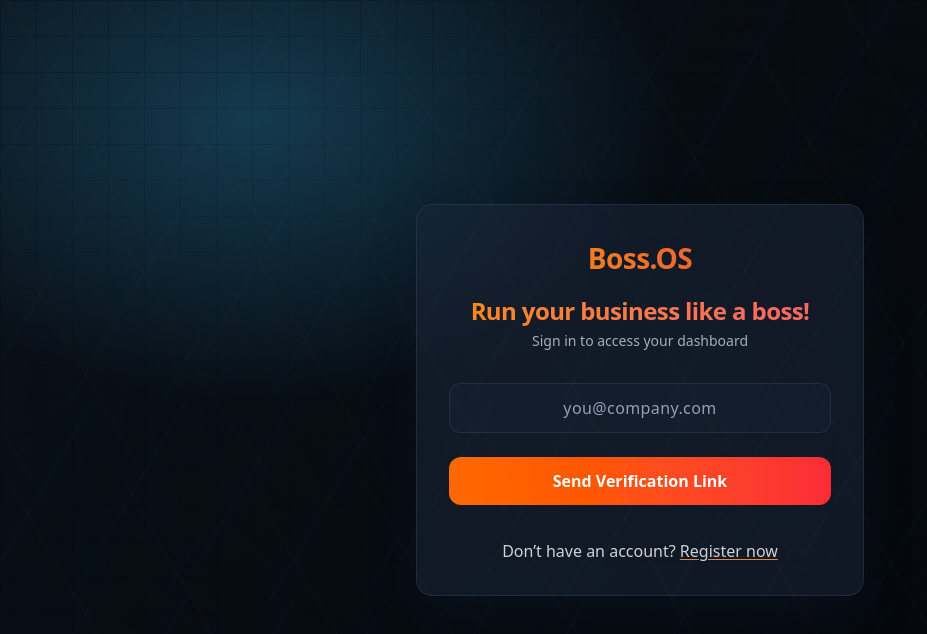
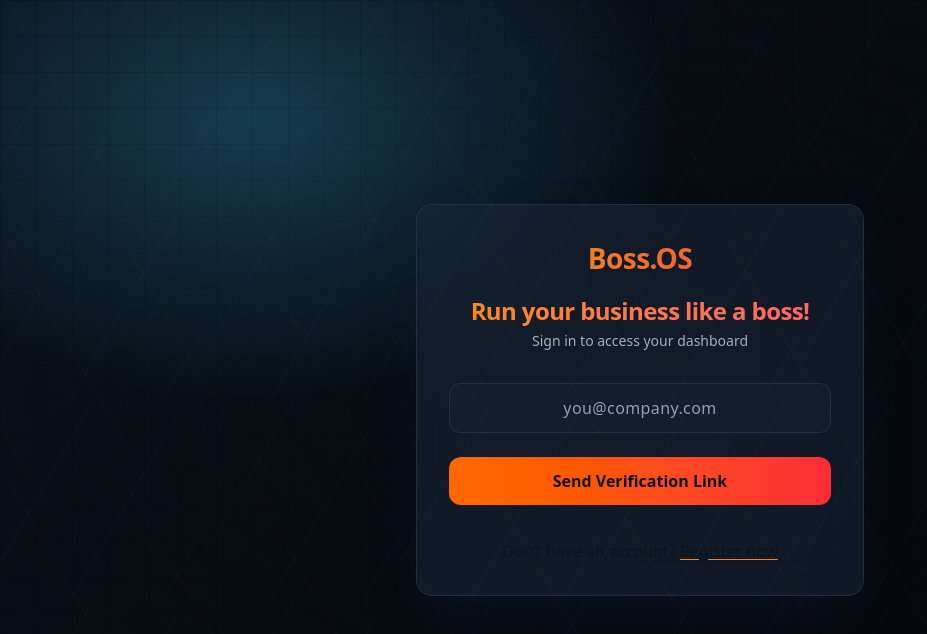
Before and after one commit to mmcdani2/BossOS, a React (Vite) app: page /signin in a window 1280 px wide. Shown: the top 634 px of the page, without its empty margins (0-927 px from the left). Built offline with nearby package versions, Linux system fonts and the light colour scheme.

Commit message:
updating light mode functions

```diff
--- a/index.html
+++ b/index.html
@@ -7,6 +7,27 @@
     <meta name="theme-color" content="#0b0f14" />
     <meta name="viewport" content="width=device-width, initial-scale=1.0" />
     <title>Boss.OS</title>
+    <script>
+      (function () {
+        const saved = localStorage.getItem("theme"); // "light" | "dark" | null
+        const systemDark = window.matchMedia(
+          "(prefers-color-scheme: dark)"
+        ).matches;
+        const theme = saved || (systemDark ? "dark" : "light");
+        document.documentElement.setAttribute("data-theme", theme);
+
+        // keep in sync if system changes and no manual override
+        if (!saved) {
+          const mq = window.matchMedia("(prefers-color-scheme: dark)");
+          mq.addEventListener("change", (e) => {
+            document.documentElement.setAttribute(
+              "data-theme",
+              e.matches ? "dark" : "light"
+            );
+          });
+        }
+      })();
+    </script>
   </head>
   <body>
     <div id="root"></div>
--- a/src/features/auth/AuthCallback.tsx
+++ b/src/features/auth/AuthCallback.tsx
@@ -1,50 +1,49 @@
 // src/features/auth/AuthCallback.tsx
-import { useEffect, useState } from "react";
+import { useEffect } from "react";
 import { supabase } from "@/lib/supabase/client";
 import { useNavigate } from "react-router-dom";
 
 export default function AuthCallback() {
   const navigate = useNavigate();
-  const [msg, setMsg] = useState("Finishing sign-in…");
 
   useEffect(() => {
     (async () => {
       try {
-        // Supabase email links include a ?code=... (or in hash)
-        const hasCode =
-          window.location.search.includes("code=") ||
-          window.location.hash.includes("access_token") ||
-          window.location.hash.includes("type=");
+        // Ensure session is established after redirect
+        const { error: sessionErr } = await supabase.auth.getSession();
+        if (sessionErr) throw sessionErr;
 
-        if (hasCode) {
-          const { error } = await supabase.auth.exchangeCodeForSession(
-            // Works with both search or hash variants
-            window.location.href
-          );
-          if (error) throw error;
+        // Must have a signed-in user here
+        const { data: { user } } = await supabase.auth.getUser();
+        if (!user) {
+          navigate("/signin", { replace: true });
+          return;
         }
 
-        const { data: { session } } = await supabase.auth.getSession();
+        // Check if onboarding is complete
+        const { data: prof, error: profErr } = await supabase
+          .from("profiles")
+          .select("onboarding_complete")
+          .eq("id", user.id)
+          .maybeSingle();
 
-        if (session) {
-          // decide where to go next (onboarding vs dashboard)
-          navigate("/onboarding/profile", { replace: true });
-        } else {
-          // no session — back to sign-in
-          navigate("/signin", { replace: true });
+        if (profErr) {
+          // If we can't read profile for any reason, send to onboarding as a safe default
+          console.warn("Profile lookup error:", profErr.message);
         }
+
+        const needsOnboarding = !(prof && prof.onboarding_complete === true);
+        navigate(needsOnboarding ? "/onboarding" : "/dashboard", { replace: true });
       } catch (e) {
-        const m = e instanceof Error ? e.message : "Auth failed";
-        setMsg(`Error: ${m}`);
-        // fall back after a moment
-        setTimeout(() => navigate("/signin", { replace: true }), 1500);
+        console.error("Auth callback error:", e);
+        navigate("/signin", { replace: true });
       }
     })();
   }, [navigate]);
 
   return (
     <div className="auth-center">
-      <div className="auth-card glass-surface">{msg}</div>
+      <div className="auth-card glass-surface">Finishing sign-in…</div>
     </div>
   );
 }
--- a/src/styles/tokens.css
+++ b/src/styles/tokens.css
@@ -0,0 +1,48 @@
+/* src/styles/tokens.css */
+:root {
+  /* semantic palette */
+  --bg: #0b1220;              /* dark by default; overridden by media query */
+  --surface-1: rgba(15, 23, 42, 0.6);
+  --surface-2: rgba(30, 41, 59, 0.5);
+  --text: #e5e7eb;
+  --muted: rgba(226, 232, 240, 0.7);
+  --border: rgba(148, 163, 184, 0.25);
+  --brand-start: #f97316;     /* orange-500 */
+  --brand-end: #ef4444;       /* red-500 */
+  --ring: rgba(249, 115, 22, 0.5);
+
+  --auth-card-radius: 16px;
+}
+
+/* Light tokens */
+@media (prefers-color-scheme: light) {
+  :root {
+    --bg: #f7f7fb;
+    --surface-1: rgba(255, 255, 255, 0.9);
+    --surface-2: rgba(248, 250, 252, 0.9);
+    --text: #0b1220;
+    --muted: rgba(15, 23, 42, 0.65);
+    --border: rgba(15, 23, 42, 0.12);
+    --ring: rgba(245, 158, 11, 0.35);
+  }
+}
+
+/* Manual override via data-theme on <html> or <body> */
+:root[data-theme="dark"] {
+  --bg: #0b1220;
+  --surface-1: rgba(15, 23, 42, 0.6);
+  --surface-2: rgba(30, 41, 59, 0.5);
+  --text: #e5e7eb;
+  --muted: rgba(226, 232, 240, 0.7);
+  --border: rgba(148, 163, 184, 0.25);
+  --ring: rgba(249, 115, 22, 0.5);
+}
+:root[data-theme="light"] {
+  --bg: #f7f7fb;
+  --surface-1: rgba(255, 255, 255, 0.9);
+  --surface-2: rgba(248, 250, 252, 0.9);
+  --text: #0b1220;
+  --muted: rgba(15, 23, 42, 0.65);
+  --border: rgba(15, 23, 42, 0.12);
+  --ring: rgba(245, 158, 11, 0.35);
+}
--- /dev/null
+++ b/src/ui/ThemeToggle.tsx
@@ -0,0 +1,14 @@
+export default function ThemeToggle() {
+  const cycle = () => {
+    const el = document.documentElement;
+    const cur = el.getAttribute("data-theme") === "dark" ? "dark" : "light";
+    const next = cur === "dark" ? "light" : "dark";
+    el.setAttribute("data-theme", next);
+    localStorage.setItem("theme", next);
+  };
+  return (
+    <button onClick={cycle} className="auth-btn-secondary" aria-label="Toggle theme">
+      Toggle theme
+    </button>
+  );
+}
```
